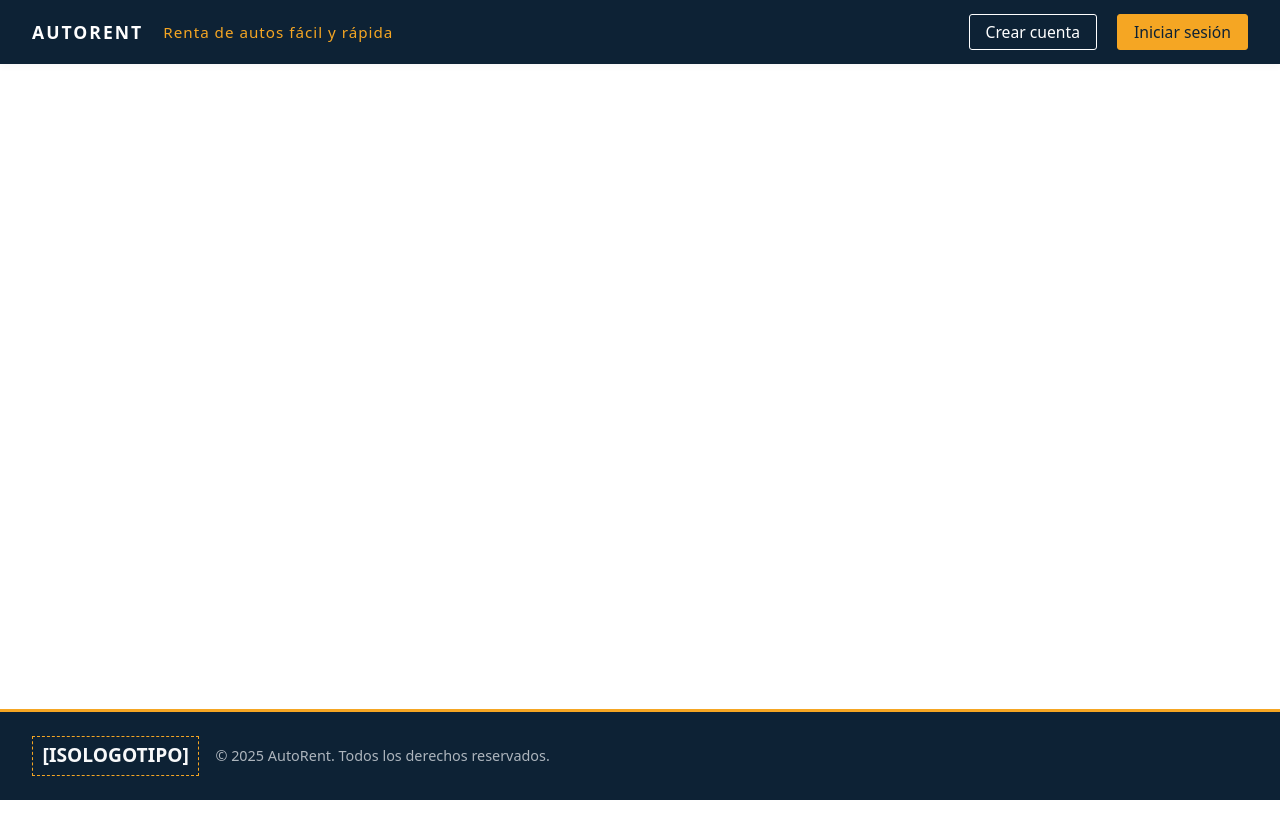
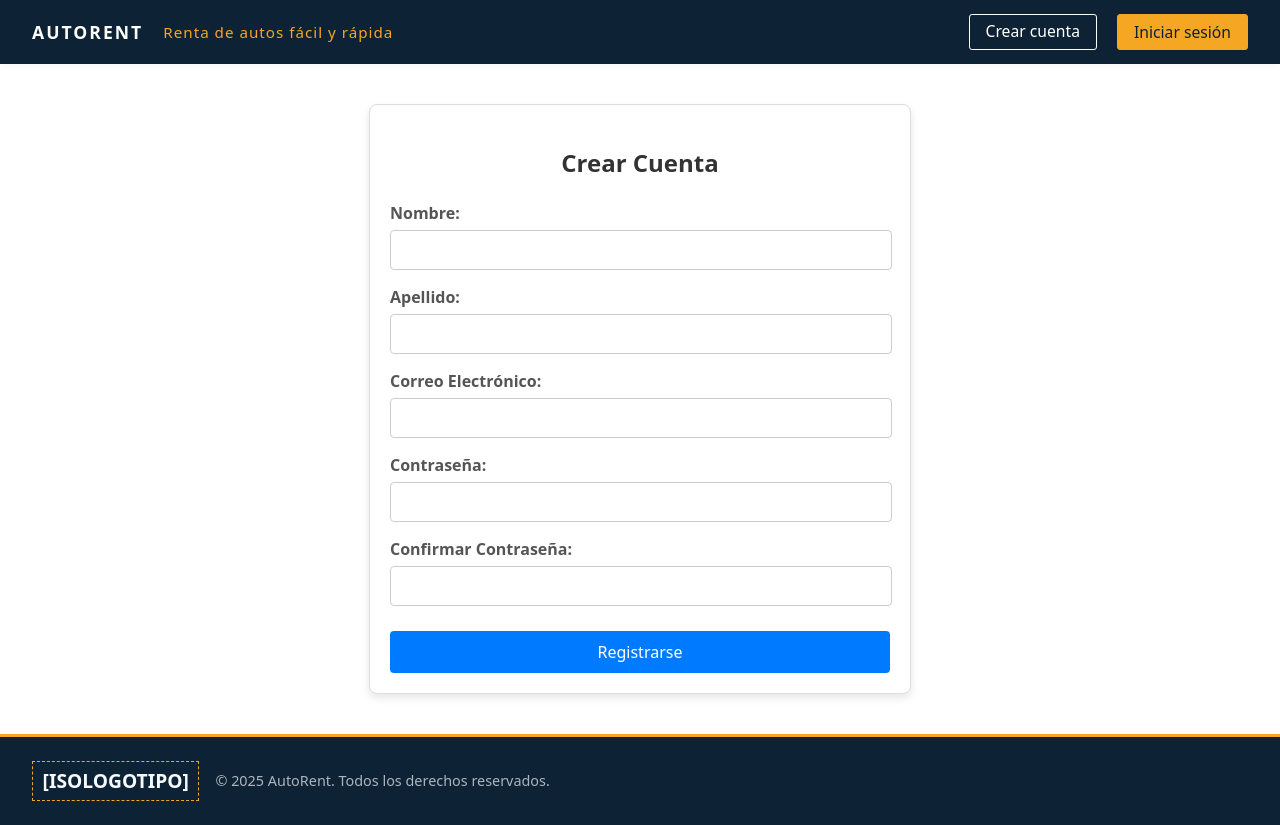
Before and after one commit to adraguidev/autorent_dh, a React (Vite) app in the folder frontend/: page /register in a window 1280 px wide. Before the commit the page ends 800 px from the top, so only its background shows below. Built offline with nearby package versions, Linux system fonts and the light colour scheme.

Commit message:
S13: Registrar usuario

```diff
--- a/frontend/src/App.jsx
+++ b/frontend/src/App.jsx
@@ -10,6 +10,7 @@ import ProductDetailPage from './components/ProductDetailPage'; // Importar Prod
 import AdminPage from './components/AdminPage'; // Importar AdminPage
 import AdminProductListPage from './components/AdminProductListPage'; // Importar AdminProductListPage
 import EditProductPage from './components/EditProductPage'; // Importar EditProductPage
+import RegisterPage from './components/RegisterPage'; // Importar RegisterPage
 import { mockProducts as initialProducts } from './mockProducts'; // Importar mockProducts como initialProducts
 import React, { useState } from 'react'; // Importar useState
 
@@ -66,6 +67,7 @@ function App() {
           <Route path="/administracion" element={<AdminPage />} />
           <Route path="/administracion/productos" element={<AdminProductListPage products={products} handleDeleteProduct={handleDeleteProduct} />} />
           <Route path="/admin/edit-product/:productId" element={<EditProductPage products={products} handleEditProduct={handleEditProduct} />} />
+          <Route path="/register" element={<RegisterPage />} />
           {/* Aquí se pueden añadir más rutas en el futuro */}
         </Routes>
       </div>
--- a/frontend/src/components/Header.jsx
+++ b/frontend/src/components/Header.jsx
@@ -1,4 +1,5 @@
 import React from "react";
+import { Link } from 'react-router-dom';
 import "./Header.css";
 
 const Header = () => {
@@ -11,7 +12,7 @@ const Header = () => {
         </a>
       </div>
       <div className="header-right">
-        <button className="header-btn">Crear cuenta</button>
+        <Link to="/register" className="header-btn">Crear cuenta</Link>
         <button className="header-btn header-btn--primary">Iniciar sesión</button>
       </div>
     </header>
--- /dev/null
+++ b/frontend/src/components/RegisterPage.css
@@ -0,0 +1,77 @@
+.register-page-container {
+  display: flex;
+  flex-direction: column;
+  align-items: center;
+  padding: 20px;
+  max-width: 500px;
+  margin: 40px auto;
+  border: 1px solid #ddd;
+  border-radius: 8px;
+  box-shadow: 0 4px 8px rgba(0, 0, 0, 0.1);
+  background-color: #fff;
+}
+
+.register-page-container h2 {
+  color: #333;
+  margin-bottom: 20px;
+  text-align: center;
+}
+
+.register-form {
+  width: 100%;
+  display: flex;
+  flex-direction: column;
+}
+
+.form-group {
+  margin-bottom: 15px;
+}
+
+.form-group label {
+  display: block;
+  margin-bottom: 5px;
+  font-weight: bold;
+  color: #555;
+}
+
+.form-group input[type="text"],
+.form-group input[type="email"],
+.form-group input[type="password"] {
+  width: calc(100% - 20px); /* Ajustar por padding */
+  padding: 10px;
+  border: 1px solid #ccc;
+  border-radius: 4px;
+  font-size: 1rem;
+}
+
+.form-group input:focus {
+  border-color: #007bff;
+  outline: none;
+  box-shadow: 0 0 0 0.2rem rgba(0, 123, 255, 0.25);
+}
+
+.submit-btn {
+  padding: 10px 15px;
+  background-color: #007bff;
+  color: white;
+  border: none;
+  border-radius: 4px;
+  cursor: pointer;
+  font-size: 1rem;
+  transition: background-color 0.3s ease;
+  margin-top: 10px;
+}
+
+.submit-btn:hover {
+  background-color: #0056b3;
+}
+
+.error-message {
+  color: red;
+  background-color: #ffebee;
+  border: 1px solid red;
+  padding: 10px;
+  border-radius: 4px;
+  margin-bottom: 15px;
+  text-align: center;
+}
--- /dev/null
+++ b/frontend/src/components/RegisterPage.jsx
@@ -0,0 +1,112 @@
+import React, { useState } from 'react';
+import { useNavigate } from 'react-router-dom';
+import './RegisterPage.css';
+
+const RegisterPage = () => {
+  const [firstName, setFirstName] = useState('');
+  const [lastName, setLastName] = useState('');
+  const [email, setEmail] = useState('');
+  const [password, setPassword] = useState('');
+  const [confirmPassword, setConfirmPassword] = useState('');
+  const [error, setError] = useState('');
+  const navigate = useNavigate();
+
+  const handleSubmit = (e) => {
+    e.preventDefault();
+    setError(''); // Limpiar errores previos
+
+    // Validaciones básicas
+    if (!firstName || !lastName || !email || !password || !confirmPassword) {
+      setError('Todos los campos son obligatorios.');
+      return;
+    }
+    if (password !== confirmPassword) {
+      setError('Las contraseñas no coinciden.');
+      return;
+    }
+    // Aquí irían validaciones más específicas (longitud, formato de email, complejidad de contraseña)
+
+    console.log('Datos de registro:', {
+      firstName,
+      lastName,
+      email,
+      password,
+    });
+
+    // Simulación de registro exitoso
+    alert('¡Registro exitoso! Serás redirigido a la página principal.'); // Feedback temporal
+    // Aquí, en una app real, se llamaría a una API y se manejaría la respuesta
+    // Por ahora, no guardaremos el usuario, solo simulamos el flujo
+
+    // Limpiar formulario (opcional, ya que redirigimos)
+    setFirstName('');
+    setLastName('');
+    setEmail('');
+    setPassword('');
+    setConfirmPassword('');
+
+    navigate('/'); // Redirigir a la página principal o a login después del registro
+  };
+
+  return (
+    <div className="register-page-container"> {/* Usaremos esta clase para el CSS */}
+      <h2>Crear Cuenta</h2>
+      <form onSubmit={handleSubmit} className="register-form">
+        {error && <p className="error-message">{error}</p>}
+        <div className="form-group">
+          <label htmlFor="firstName">Nombre:</label>
+          <input
+            type="text"
+            id="firstName"
+            value={firstName}
+            onChange={(e) => setFirstName(e.target.value)}
+            required
+          />
+        </div>
+        <div className="form-group">
+          <label htmlFor="lastName">Apellido:</label>
+          <input
+            type="text"
+            id="lastName"
+            value={lastName}
+            onChange={(e) => setLastName(e.target.value)}
+            required
+          />
+        </div>
+        <div className="form-group">
+          <label htmlFor="email">Correo Electrónico:</label>
+          <input
+            type="email"
+            id="email"
+            value={email}
+            onChange={(e) => setEmail(e.target.value)}
+            required
+          />
+        </div>
+        <div className="form-group">
+          <label htmlFor="password">Contraseña:</label>
+          <input
+            type="password"
+            id="password"
+            value={password}
+            onChange={(e) => setPassword(e.target.value)}
+            required
+          />
+        </div>
+        <div className="form-group">
+          <label htmlFor="confirmPassword">Confirmar Contraseña:</label>
+          <input
+            type="password"
+            id="confirmPassword"
+            value={confirmPassword}
+            onChange={(e) => setConfirmPassword(e.target.value)}
+            required
+          />
+        </div>
+        <button type="submit" className="submit-btn">Registrarse</button>
+      </form>
+    </div>
+  );
+};
+
+export default RegisterPage;
```
